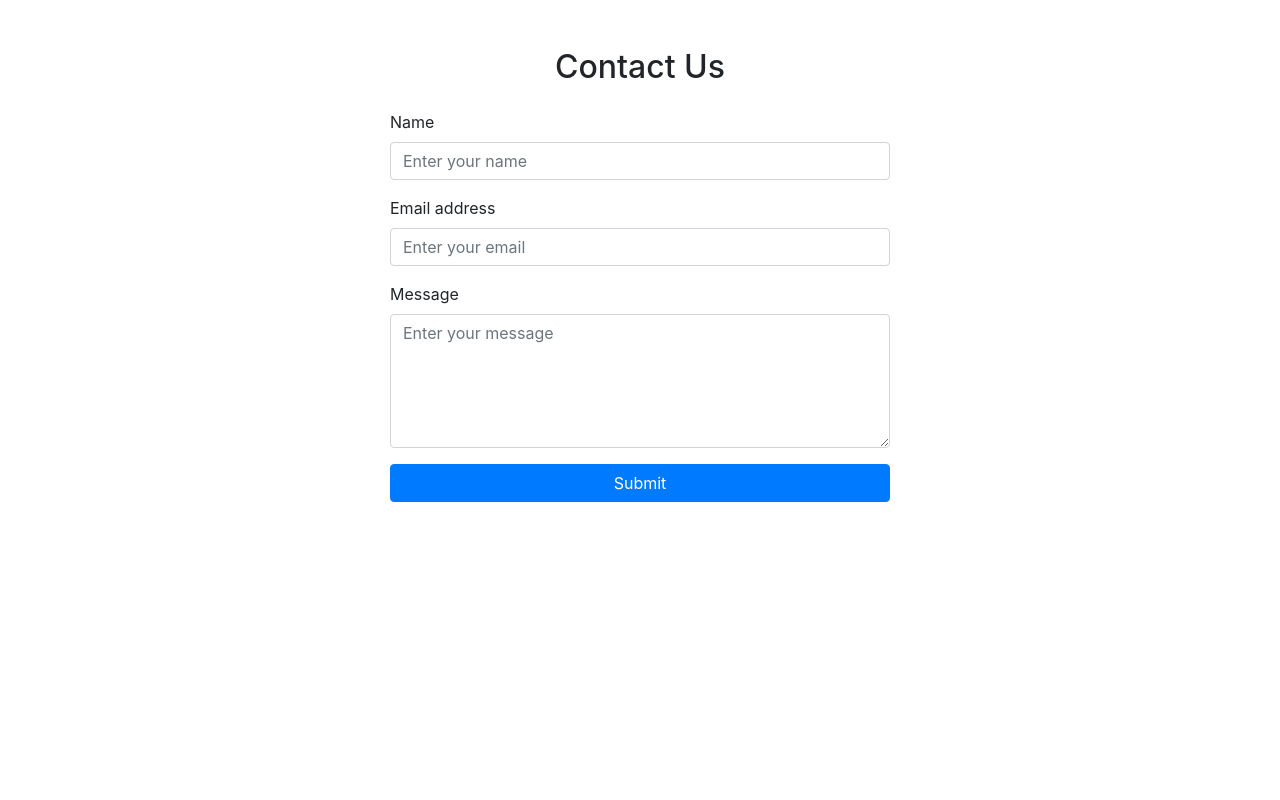
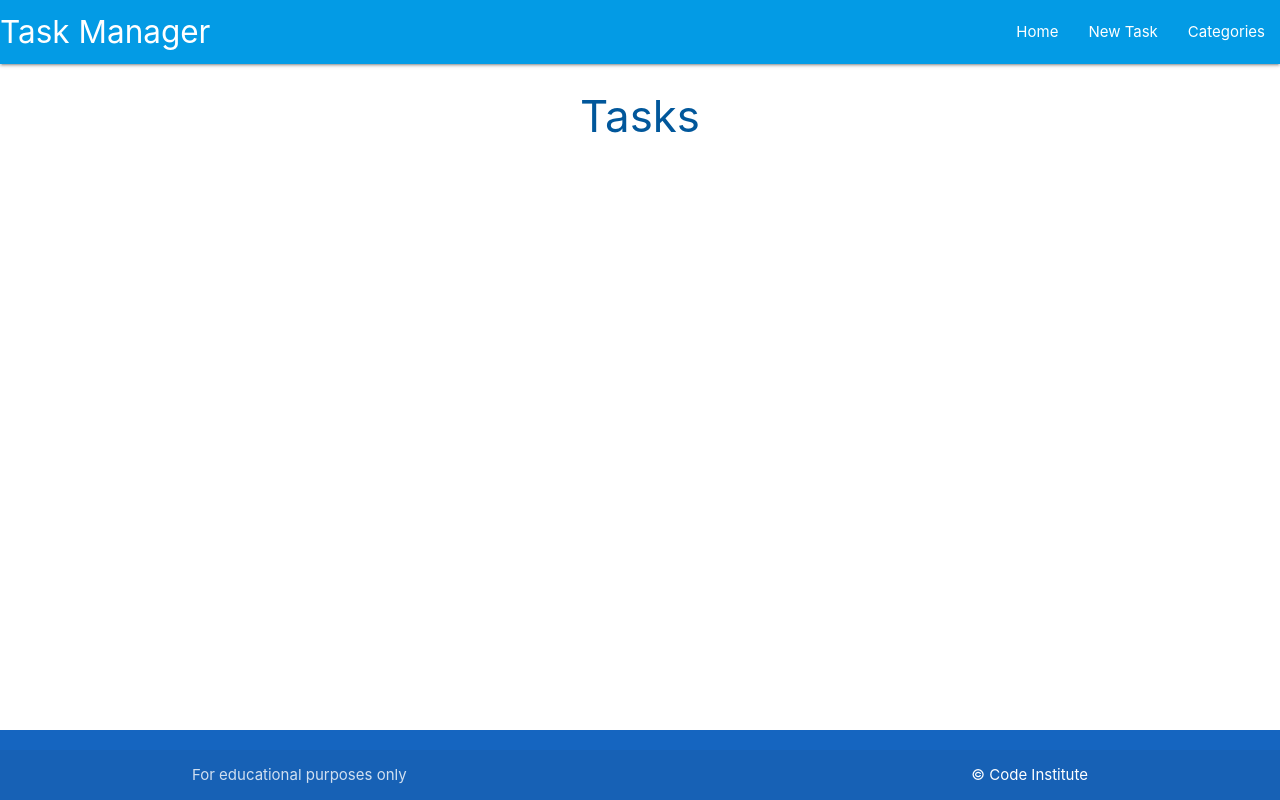
Before and after one commit to wlia-code/ToDoList, a Flask app: page / in a window 1280 px wide. Run offline with Flask 2, Linux system fonts and the light colour scheme; some libraries are stand-ins or nearby versions.

Commit message:
add task page and update routes

```diff
--- a/taskmanager/routes.py
+++ b/taskmanager/routes.py
@@ -5,4 +5,4 @@ from taskmanager.models import Category, Task
 
 @app.route("/")
 def home():
-    return render_template("base.html")
+    return render_template("tasks.html")
--- /dev/null
+++ b/taskmanager/static/css/style.css
@@ -0,0 +1,9 @@
+body {
+    display: flex;
+    min-height: 100vh;
+    flex-direction: column;
+}
+
+main {
+    flex: 1 0 auto;
+}
--- /dev/null
+++ b/taskmanager/static/js/script.js
@@ -0,0 +1,5 @@
+document.addEventListener('DOMContentLoaded', function() {
+    // sidenav initialization
+    let sidenav = document.querySelectorAll('.sidenav');
+    M.Sidenav.init(elems, options);
+  });
--- a/taskmanager/templates/base.html
+++ b/taskmanager/templates/base.html
@@ -1,44 +1,59 @@
 <!DOCTYPE html>
 <html lang="en">
 <head>
-  <meta charset="UTF-8">
-  <meta name="viewport" content="width=device-width, initial-scale=1.0">
-  <title>Contact Form</title>
-  <link href="https://maxcdn.bootstrapcdn.com/bootstrap/4.5.2/css/bootstrap.min.css" rel="stylesheet">
-  <style>
-    .contact-form {
-      max-width: 500px;
-      margin: 0 auto;
-    }
-  </style>
+
+    <meta charset="UTF-8">
+    <meta http-equiv="X-UA-Compatible" content="IE=edge">
+    <meta name="viewport" content="width=device-width, initial-scale=1.0">
+    <link rel="stylesheet" href="https://cdnjs.cloudflare.com/ajax/libs/font-awesome/5.15.3/css/all.min.css"
+        integrity="sha512-iBBXm8fW90+nuLcSKlbmrPcLa0OT92xO1BIsZ+ywDWZCvqsWgccV3gFoRBv0z+8dLJgyAHIhR35VZc2oM/gI1w=="
+        crossorigin="anonymous" referrerpolicy="no-referrer">
+    <link rel="stylesheet" href="https://cdnjs.cloudflare.com/ajax/libs/materialize/1.0.0/css/materialize.min.css"
+        type="text/css">
+    <link rel="stylesheet" href="{{ url_for('static', filename='css/style.css') }}" type="text/css">
+    <title>Task Manager</title>
 </head>
+
 <body>
 
-<div class="container">
-  <div class="row">
-    <div class="col-md-12">
-      <h2 class="text-center mt-5 mb-4">Contact Us</h2>
-      <form class="contact-form">
-        <div class="form-group">
-          <label for="name">Name</label>
-          <input type="text" class="form-control" id="name" placeholder="Enter your name" required>
+    <header>
+        <!-- top navbar -->
+        <nav class="light-blue darken-1">
+            <div class="nav-wrapper">
+            <a href="{{ url_for('home') }}" class="brand-logo">Task Manager</a>
+            <a href="#" data-target="mobile-demo" class="sidenav-trigger"><i class="fas fa-bars"></i></a>
+            <ul class="right hide-on-med-and-down">
+                <li><a href="{{ url_for('home') }}">Home</a></li>
+                <li><a href="">New Task</a></li>
+                <li><a href="">Categories</a></li>
+            </ul>
+            </div>
+        </nav>
+
+        <!-- mobile sidenav -->
+        <ul class="sidenav" id="mobile-demo">
+            <li><a href="{{ url_for('home') }}">Home</a></li>
+            <li><a href="">New Task</a></li>
+            <li><a href="">Categories</a></li>
+        </ul>
+    </header>
+
+    <main class="container">
+        {% block content %}
+        {% endblock %}
+    </main>
+
+    <footer class="page-footer blue darken-3">
+        <div class="footer-copyright">
+            <div class="container">
+                For educational purposes only
+                <a class="white-text right" href="https://codeinstitute.net" target="_blank">&copy; Code Institute</a>
+            </div>
         </div>
-        <div class="form-group">
-          <label for="email">Email address</label>
-          <input type="email" class="form-control" id="email" placeholder="Enter your email" required>
-        </div>
-        <div class="form-group">
-          <label for="message">Message</label>
-          <textarea class="form-control" id="message" rows="5" placeholder="Enter your message" required></textarea>
-        </div>
-        <button type="submit" class="btn btn-primary btn-block">Submit</button>
-      </form>
-    </div>
-  </div>
-</div>
+    </footer>
 
-<script src="https://ajax.googleapis.com/ajax/libs/jquery/3.5.1/jquery.min.js"></script>
-<script src="https://cdnjs.cloudflare.com/ajax/libs/popper.js/1.16.0/umd/popper.min.js"></script>
-<script src="https://maxcdn.bootstrapcdn.com/bootstrap/4.5.2/js/bootstrap.min.js"></script>
+    <script src="https://cdnjs.cloudflare.com/ajax/libs/materialize/1.0.0/js/materialize.min.js"></script>
+    <script src="{{ url_for('static', filename='js/script.js') }}"></script>
+
 </body>
 </html>
--- /dev/null
+++ b/taskmanager/templates/tasks.html
@@ -0,0 +1,6 @@
+{% extends "base.html" %}
+{% block content %}
+
+<h3 class="light-blue-text text-darken-4 center-align">Tasks</h3>
+
+{% endblock %}
```
